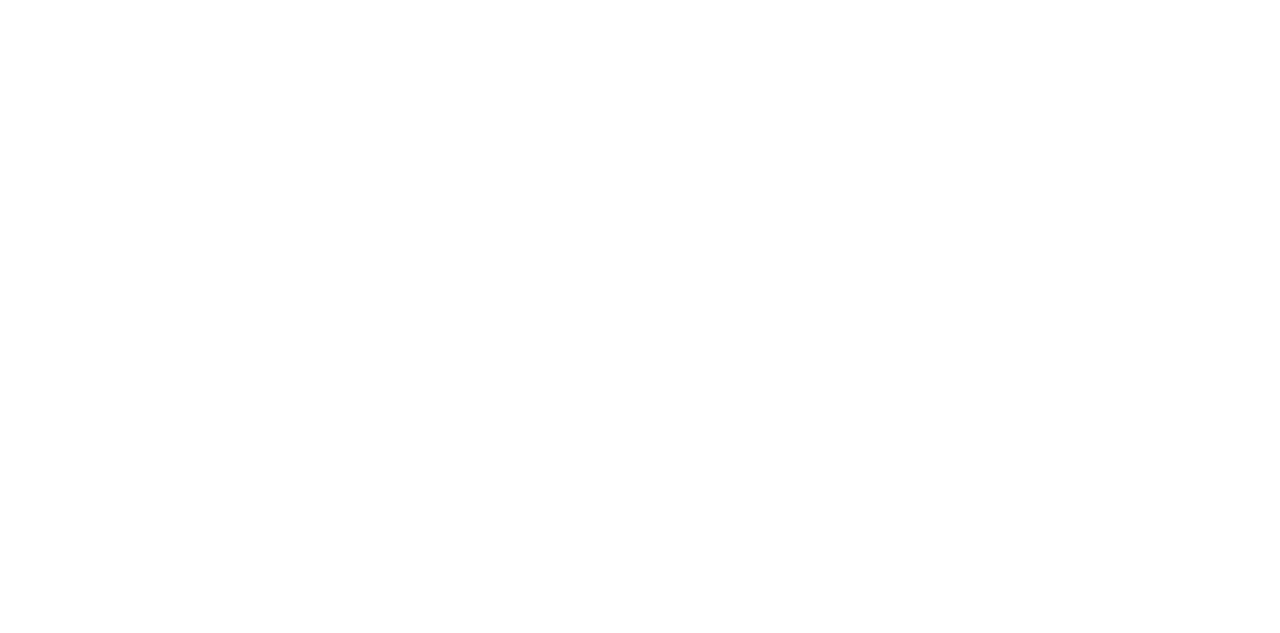
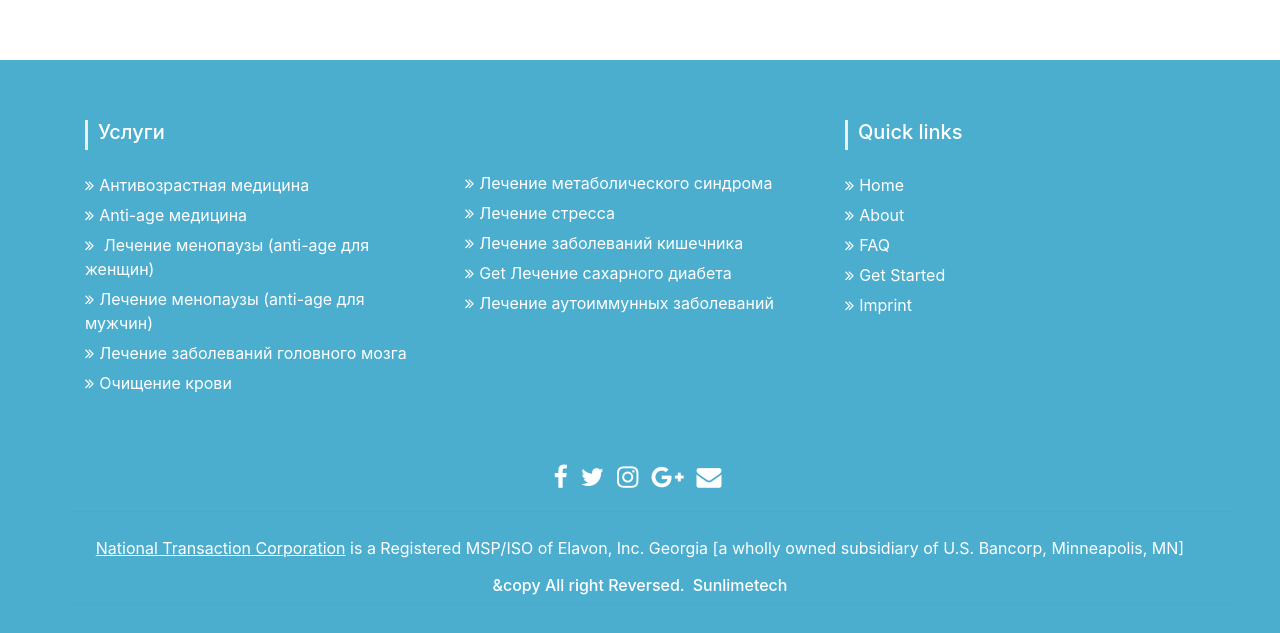
Before and after one commit to w-getsu/Clinic.UI, an Angular app in the folder clinica/: page / in a window 1280 px wide. Shown: the part 547-1180 px from the top of the page. Before the commit the page ends 800 px from the top, so only its background shows below. Built offline with nearby package versions, Linux system fonts and the light colour scheme.

Commit message:
Add not found page

```diff
--- a/clinica/src/app/app.component.html
+++ b/clinica/src/app/app.component.html
@@ -1,3 +1,2 @@
-
 
 <router-outlet></router-outlet>
--- a/clinica/src/app/app.routes.ts
+++ b/clinica/src/app/app.routes.ts
@@ -2,9 +2,12 @@
 import { LoginComponent } from './components/identity-component/login/login.component';
 import { RegisterComponent } from './components/identity-component/register/register.component';
 import { HomeComponent } from './components/pages/home/home.component';
+import { NotFoundComponent } from './components/pages/not-found/not-found.component';
 
 export const routes: Routes = [
     {path : 'login', component : LoginComponent},
     {path: 'register', component : RegisterComponent},
-    {path: 'home',component:HomeComponent}
+    {path: 'home',component:HomeComponent},
+    {path:'',component:HomeComponent},
+    {path:'**',component:NotFoundComponent}
 ];
--- a/clinica/src/app/components/pages/home/home.component.html
+++ b/clinica/src/app/components/pages/home/home.component.html
@@ -1 +1,24 @@
 <app-navbar></app-navbar>
+
+<br>
+<br>
+<br>
+<br>
+<br>
+<br>
+<br>
+<br>
+<br>
+<br>
+<br>
+<br>
+<br>
+<br>
+<br>
+<br>
+<br>
+<br>
+<br>
+<br>
+<br>
+<app-footer></app-footer>
--- a/clinica/src/app/components/pages/home/home.component.ts
+++ b/clinica/src/app/components/pages/home/home.component.ts
@@ -1,10 +1,11 @@
 import { Component } from '@angular/core';
 import { NavbarComponent } from '../../static-pages/navbar/navbar.component';
+import { FooterComponent } from '../../static-pages/footer/footer.component';
 
 @Component({
   selector: 'app-home',
   standalone: true,
-  imports: [NavbarComponent],
+  imports: [NavbarComponent,FooterComponent],
   templateUrl: './home.component.html',
   styleUrl: './home.component.scss'
 })
--- /dev/null
+++ b/clinica/src/app/components/pages/not-found/not-found.component.html
@@ -0,0 +1,25 @@
+<section class="page_404">
+	<div class="container">
+		<div class="row">
+		<div class="col-sm-12 ">
+		<div class="col-sm-10 col-sm-offset-1  text-center">
+		<div class="four_zero_four_bg">
+			<h1 class="text-center ">404</h1>
+
+
+		</div>
+
+		<div class="contant_box_404">
+		<h3 class="h2">
+		Looks like you're lost
+		</h3>
+
+		<p>the page you are looking for not avaible!</p>
+
+		<a href="" class="link_404">Go to Home</a>
+	</div>
+		</div>
+		</div>
+		</div>
+	</div>
+</section>
--- /dev/null
+++ b/clinica/src/app/components/pages/not-found/not-found.component.scss
@@ -0,0 +1,33 @@
+/*======================
+    404 page
+=======================*/
+
+
+.page_404{ padding:40px 0; background:#fff; font-family: 'Arvo', serif;
+}
+
+.page_404  img{ width:100%;}
+
+.four_zero_four_bg{
+
+ background-image: url(https://cdn.dribbble.com/users/285475/screenshots/2083086/dribbble_1.gif);
+    height: 400px;
+    background-position: center;
+ }
+
+
+ .four_zero_four_bg h1{
+ font-size:80px;
+ }
+
+  .four_zero_four_bg h3{
+			 font-size:80px;
+			 }
+
+			 .link_404{
+	color: #fff!important;
+    padding: 10px 20px;
+    background: #39ac31;
+    margin: 20px 0;
+    display: inline-block;}
+	.contant_box_404{ margin-top:-50px;}
--- a/clinica/src/app/components/static-pages/footer/footer.component.html
+++ b/clinica/src/app/components/static-pages/footer/footer.component.html
@@ -1 +1,171 @@
-<p>footer works!</p>
+<link
+  href="//maxcdn.bootstrapcdn.com/bootstrap/4.0.0/css/bootstrap.min.css"
+  rel="stylesheet"
+  id="bootstrap-css"
+/>
+<script src="//maxcdn.bootstrapcdn.com/bootstrap/4.0.0/js/bootstrap.min.js"></script>
+<script src="//cdnjs.cloudflare.com/ajax/libs/jquery/3.2.1/jquery.min.js"></script>
+<!------ Include the above in your HEAD tag ---------->
+
+<!-- Footer -->
+<section id="footer">
+  <div class="container">
+    <div class="row text-center text-xs-center text-sm-left text-md-left">
+      <div class="col-xs-12 col-sm-4 col-md-4">
+        <h5>Услуги</h5>
+        <ul class="list-unstyled quick-links">
+          <li>
+            <a href="javascript:void();"
+              ><i class="fa fa-angle-double-right"></i>Антивозрастная
+              медицина</a
+            >
+          </li>
+          <li>
+            <a href="javascript:void();"
+              ><i class="fa fa-angle-double-right"></i>Anti-age медицина
+            </a>
+          </li>
+          <li>
+            <a href="javascript:void();"
+              ><i class="fa fa-angle-double-right"></i>
+              Лечение менопаузы (anti-age для женщин)
+            </a>
+          </li>
+          <li>
+            <a href="javascript:void();"
+              ><i class="fa fa-angle-double-right"></i>Лечение менопаузы
+              (anti-age для мужчин)</a
+            >
+          </li>
+          <li>
+            <a href="javascript:void();"
+              ><i class="fa fa-angle-double-right"></i>Лечение заболеваний
+              головного мозга</a
+            >
+          </li>
+          <li>
+            <a href="javascript:void();"
+              ><i class="fa fa-angle-double-right"></i>Очищение крови</a
+            >
+          </li>
+        </ul>
+      </div>
+      <div class="col-xs-12 col-sm-4 col-md-4">
+        <br>
+        <br>
+        <ul class="list-unstyled quick-links">
+          <li>
+            <a href="javascript:void();"
+              ><i class="fa fa-angle-double-right"></i>Лечение метаболического синдрома
+              </a
+            >
+          </li>
+          <li>
+            <a href="javascript:void();"
+              ><i class="fa fa-angle-double-right"></i>Лечение стресса
+              </a
+            >
+          </li>
+          <li>
+            <a href="javascript:void();"
+              ><i class="fa fa-angle-double-right"></i>Лечение заболеваний кишечника
+              </a
+            >
+          </li>
+          <li>
+            <a href="javascript:void();"
+              ><i class="fa fa-angle-double-right"></i>Get Лечение сахарного диабета
+              </a
+            >
+          </li>
+          <li>
+            <a href="javascript:void();"
+              ><i class="fa fa-angle-double-right"></i>Лечение аутоиммунных заболеваний</a
+            >
+          </li>
+        </ul>
+      </div>
+      <div class="col-xs-12 col-sm-4 col-md-4">
+        <h5>Quick links</h5>
+        <ul class="list-unstyled quick-links">
+          <li>
+            <a href="javascript:void();"
+              ><i class="fa fa-angle-double-right"></i>Home</a
+            >
+          </li>
+          <li>
+            <a href="javascript:void();"
+              ><i class="fa fa-angle-double-right"></i>About</a
+            >
+          </li>
+          <li>
+            <a href="javascript:void();"
+              ><i class="fa fa-angle-double-right"></i>FAQ</a
+            >
+          </li>
+          <li>
+            <a href="javascript:void();"
+              ><i class="fa fa-angle-double-right"></i>Get Started</a
+            >
+          </li>
+          <li>
+            <a
+              href="https://wwwe.sunlimetech.com"
+              title="Design and developed by"
+              ><i class="fa fa-angle-double-right"></i>Imprint</a
+            >
+          </li>
+        </ul>
+      </div>
+    </div>
+    <div class="row">
+      <div class="col-xs-12 col-sm-12 col-md-12 mt-2 mt-sm-5">
+        <ul class="list-unstyled list-inline social text-center">
+          <li class="list-inline-item">
+            <a href="javascript:void();"><i class="fa fa-facebook"></i></a>
+          </li>
+          <li class="list-inline-item">
+            <a href="javascript:void();"><i class="fa fa-twitter"></i></a>
+          </li>
+          <li class="list-inline-item">
+            <a href="javascript:void();"><i class="fa fa-instagram"></i></a>
+          </li>
+          <li class="list-inline-item">
+            <a href="javascript:void();"><i class="fa fa-google-plus"></i></a>
+          </li>
+          <li class="list-inline-item">
+            <a href="javascript:void();" target="_blank"
+              ><i class="fa fa-envelope"></i
+            ></a>
+          </li>
+        </ul>
+      </div>
+      <hr />
+    </div>
+    <div class="row">
+      <div
+        class="col-xs-12 col-sm-12 col-md-12 mt-2 mt-sm-2 text-center text-white"
+      >
+        <p>
+          <u
+            ><a href="https://www.nationaltransaction.com/"
+              >National Transaction Corporation</a
+            ></u
+          >
+          is a Registered MSP/ISO of Elavon, Inc. Georgia [a wholly owned
+          subsidiary of U.S. Bancorp, Minneapolis, MN]
+        </p>
+        <p class="h6">
+          &copy All right Reversed.<a
+            class="text-green ml-2"
+            href="https://www.sunlimetech.com"
+            target="_blank"
+            >Sunlimetech</a
+          >
+        </p>
+      </div>
+      <hr />
+    </div>
+  </div>
+</section>
+<!-- ./Footer -->
--- a/clinica/src/app/components/static-pages/footer/footer.component.scss
+++ b/clinica/src/app/components/static-pages/footer/footer.component.scss
@@ -0,0 +1,75 @@
+/* Footer */
+@import url('https://maxcdn.bootstrapcdn.com/font-awesome/4.7.0/css/font-awesome.min.css');
+section {
+    padding: 60px 0;
+}
+
+section .section-title {
+    text-align: center;
+    color: rgb(75, 174, 207);
+    margin-bottom: 50px;
+    text-transform: uppercase;
+}
+#footer {
+    background: rgb(75, 174, 207) !important;
+}
+#footer h5{
+  padding-left: 10px;
+    border-left: 3px solid #eeeeee;
+    padding-bottom: 6px;
+    margin-bottom: 20px;
+    color:#ffffff;
+}
+#footer a {
+    color: #ffffff;
+    text-decoration: none !important;
+    background-color: transparent;
+    -webkit-text-decoration-skip: objects;
+}
+#footer ul.social li{
+  padding: 3px 0;
+}
+#footer ul.social li a i {
+    margin-right: 5px;
+  font-size:25px;
+  -webkit-transition: .5s all ease;
+  -moz-transition: .5s all ease;
+  transition: .5s all ease;
+}
+#footer ul.social li:hover a i {
+  font-size:30px;
+  margin-top:-10px;
+}
+#footer ul.social li a,
+#footer ul.quick-links li a{
+  color:#ffffff;
+}
+#footer ul.social li a:hover{
+  color:#eeeeee;
+}
+#footer ul.quick-links li{
+  padding: 3px 0;
+  -webkit-transition: .5s all ease;
+  -moz-transition: .5s all ease;
+  transition: .5s all ease;
+}
+#footer ul.quick-links li:hover{
+  padding: 3px 0;
+  margin-left:5px;
+  font-weight:700;
+}
+#footer ul.quick-links li a i{
+  margin-right: 5px;
+}
+#footer ul.quick-links li:hover a i {
+    font-weight: 700;
+}
+
+@media (max-width:767px){
+  #footer h5 {
+    padding-left: 0;
+    border-left: transparent;
+    padding-bottom: 0px;
+    margin-bottom: 10px;
+}
+}
--- a/clinica/src/app/components/static-pages/navbar/navbar.component.html
+++ b/clinica/src/app/components/static-pages/navbar/navbar.component.html
@@ -6,19 +6,19 @@
           <a class="nav-link active" aria-current="page" href="#">Услуги</a>
         </li>
         <li class="nav-item">
-          <a class="nav-link" href="#">Программы</a>
+          <a class="nav-link active" href="#">Программы</a>
         </li>
         <li class="nav-item">
-          <a class="nav-link" href="#">Специалисты</a>
+          <a class="nav-link active" href="#">Специалисты</a>
         </li>
         <li class="nav-item">
-          <a class="nav-link" href="#">Отзывы </a>
+          <a class="nav-link active" href="#">Отзывы </a>
         </li>
         <li class="nav-item">
-          <a class="nav-link" href="#">Пресс-Центр</a>
+          <a class="nav-link active" href="#">Пресс-Центр</a>
         </li>
         <li class="nav-item">
-          <a class="nav-link" href="#">Контакты</a>
+          <a class="nav-link active" href="#">Контакты</a>
         </li>
         <div class="navbar-elements">
           <ul class="navbar-nav ml-auto">
--- a/clinica/src/app/components/static-pages/navbar/navbar.component.scss
+++ b/clinica/src/app/components/static-pages/navbar/navbar.component.scss
@@ -32,7 +32,7 @@
     .navbar-elements {
         display: flex;
         justify-content: center;
-
+        width: 100%;
     }
     .extra-elements {
         padding-left: 40px;
```
Also changed, not shown: clinica/src/app/components/pages/not-found/not-found.component.ts (added, +12 -0 lines), 1 other file (tests, documents, lock files or other folders).
